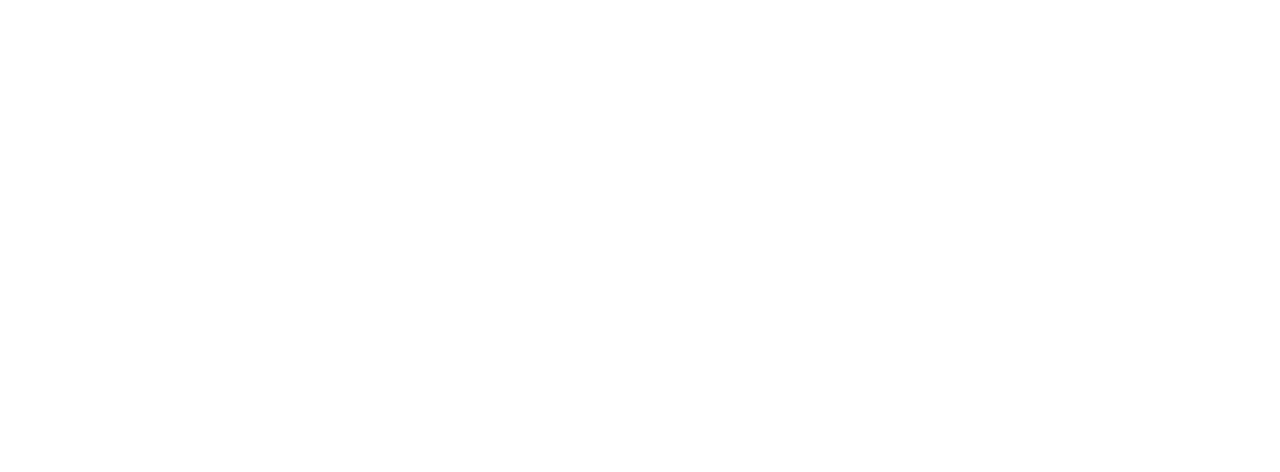
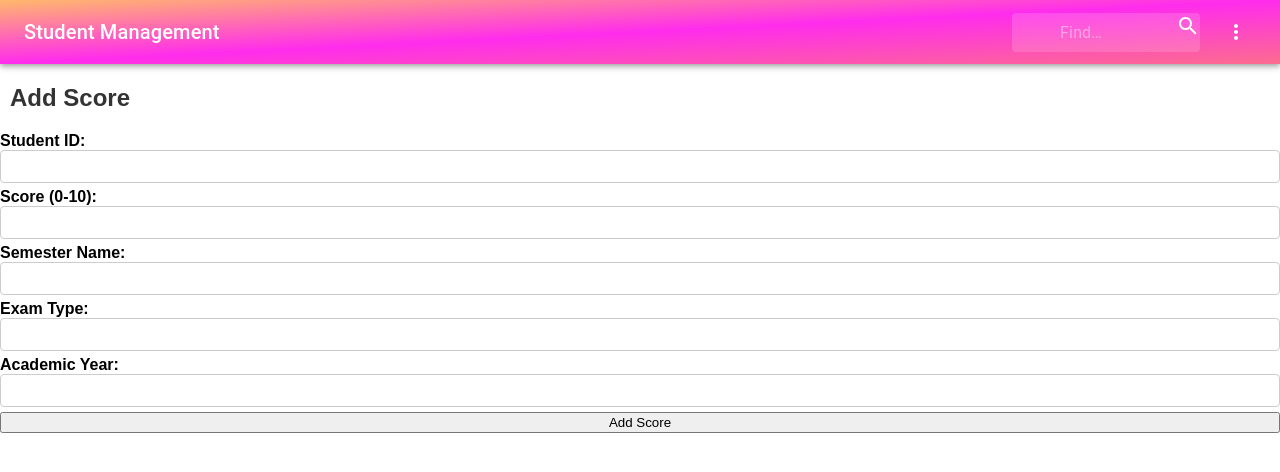
Before and after one commit to Trong-khanh/FE-ManagementSchool, a React (Create React App) app: page /teacher/score in a window 1280 px wide. Before the commit this address had no page. Shown: the top 472 px of the page. Built offline with nearby package versions, Linux system fonts and the light colour scheme.

Commit message:
Feat: View semester

```diff
--- /dev/null
+++ b/src/API /TeacherAPI.js
@@ -0,0 +1,67 @@
+import axios from 'axios';
+
+const baseLink = 'https://localhost:7201/api';
+
+const authApi = axios.create({
+    baseURL: baseLink,
+    headers: {
+        'Content-Type': 'application/json'
+    }
+});
+
+const userApi = axios.create({
+    baseURL: baseLink,
+    headers: {
+        'Content-Type': 'application/json'
+    }
+});
+
+let refreshingTokenPromise = null;
+
+userApi.interceptors.response.use(
+    (response) => response,
+    async (error) => {
+        const originalRequest = error.config;
+        if (error.response.status === 401 && !originalRequest._retry) {
+            if (!refreshingTokenPromise) {
+                originalRequest._retry = true;
+                refreshingTokenPromise = authApi.post('/Authenticate/refresh-token', { Token: localStorage.getItem('refreshToken') })
+                    .then(tokenResponse => {
+                        if (tokenResponse.data && tokenResponse.data.accessToken) {
+                            localStorage.setItem('accessToken', tokenResponse.data.accessToken);
+                            console.log('New access token received: ', tokenResponse.data.accessToken);
+                            userApi.defaults.headers['Authorization'] = `Bearer ${tokenResponse.data.accessToken}`;
+                            originalRequest.headers['Authorization'] = `Bearer ${tokenResponse.data.accessToken}`;
+                            return userApi(originalRequest);
+                        }
+                    }).finally(() => {
+                        refreshingTokenPromise = null;
+                    });
+            }
+            return refreshingTokenPromise;
+        }
+        return Promise.reject(error);
+    }
+);
+
+const ViewAllSemesters = async() =>{
+    try {
+        const response = await userApi.get(`/Teacher/ViewAllSemesters`);
+        return response.data
+    }catch (error){
+        console.error('Error', error);
+        throw error;
+    }
+}
+
+const AddScore = async (scoreDto) => {
+    try {
+        const response = await userApi.post('/Teacher/AddScore', scoreDto);
+        return response.data;
+    } catch (error) {
+        console.error('Error adding score', error);
+        throw error;
+    }
+};
+
+export { ViewAllSemesters, AddScore };
--- a/src/App.js
+++ b/src/App.js
@@ -8,7 +8,9 @@
 import AdminStudentPage from "./View /ViewAdmin/AdminStudentPage/AdminStudentPage";
 import AdminSemesterPage from "./View /ViewAdmin/Semesters/AdminSemesterPage";
 import AdminTeachersPage from "./View /ViewAdmin/AdminTeachersPage/AdminTeachersPage";
-import TeachersStudentPage from "./View /ViewTeacher/TeacherStudentPage/TeachersStudentPage";
+import Viewteacher from "./View /ViewTeacher/Viewteacher";
+import ViewSemester from "./View /ViewTeacher/ViewSemester";
+import ViewScore from "./View /ViewTeacher/ViewScore";
 
 function App() {
   return (
@@ -22,7 +24,9 @@
         <Route path="/admin" element={<HomePageAdmin />} />
         <Route path="/admin/student" element={<AdminStudentPage />} />
         <Route path="/admin/semester" element={<AdminSemesterPage />} />
-        <Route path="/teacher/student" element={<TeachersStudentPage />} />
+        <Route path="/teacher" element={<Viewteacher />} />
+        <Route path="/teacher/semester" element={<ViewSemester />} />
+        <Route path="/teacher/score" element={<ViewScore />} />
       </Routes>
     </BrowserRouter>
   );
--- a/src/Authentication/Login/LoginPage.js
+++ b/src/Authentication/Login/LoginPage.js
@@ -48,7 +48,7 @@
         if (userRole === "Admin") {
           navigate("/admin");
         } else if (userRole === "Teacher") {
-          navigate("/teacher/student");
+          navigate("/teacher");
         } else if (userRole === "Student") {
           navigate("/student/home");
         } else if (userRole === "Parent") {
--- a/src/View /NavBar.js
+++ b/src/View /NavBar.js
@@ -1,6 +1,5 @@
 import React, { useState } from "react";
-import { Link, useNavigate } from "react-router-dom";
-import axios from "axios";
+import { Link } from "react-router-dom";
 import {
   AppBar,
   Toolbar,
@@ -48,7 +47,6 @@
 
 function NavBar({ searchQuery, onSearchChange }) {
   const [anchorEl, setAnchorEl] = useState(null);
-  const navigate = useNavigate();
 
   const handleClick = (event) => {
     setAnchorEl(event.currentTarget);
@@ -59,16 +57,12 @@
   };
 
   const handleLogout = async () => {
-    const refreshToken = localStorage.getItem("refreshToken");
     try {
-
-
       localStorage.clear();
 
-      window.location.href = '/login';
+      window.location.href = "/login";
     } catch (error) {
       console.error("Logout failed", error);
-
     }
   };
 
--- a/src/View /Navbar2.js
+++ b/src/View /Navbar2.js
@@ -56,6 +56,15 @@
     setAnchorEl(null);
   };
 
+  const handleLogout = async () => {
+    try {
+      localStorage.clear();
+
+      window.location.href = "/login";
+    } catch (error) {
+      console.error("Logout failed", error);
+    }
+  };
   return (
     <AppBar
       position="static"
@@ -104,6 +113,15 @@
           >
             <MenuItem onClick={handleClose}>Score</MenuItem>
           </Link>
+
+          <Link
+            to="/teacher/semester"
+            style={{ textDecoration: "none", color: "inherit" }}
+          >
+            <MenuItem onClick={handleClose}>Semester</MenuItem>
+          </Link>
+
+          <MenuItem onClick={handleLogout}>Logout</MenuItem>
         </Menu>
       </Toolbar>
     </AppBar>
--- /dev/null
+++ b/src/View /ViewTeacher/ViewScore.js
@@ -0,0 +1,101 @@
+import React, { useState } from 'react';
+import { AddScore } from '../../API /TeacherAPI';
+import Navbar2 from '../Navbar2';
+
+const ViewScore = () => {
+    const [studentId, setStudentId] = useState('');
+    const [value, setValue] = useState('');
+    const [semesterName, setSemesterName] = useState('');
+    const [examType, setExamType] = useState('');
+    const [academicYear, setAcademicYear] = useState('');
+    const [message, setMessage] = useState('');
+    const [error, setError] = useState('');
+
+    const handleSubmit = async (e) => {
+        e.preventDefault();
+        setMessage('');
+        setError('');
+
+        const scoreDto = {
+            studentId,
+            value: parseFloat(value),
+            semesterName,
+            examType,
+            academicYear,
+        };
+
+        try {
+            await AddScore(scoreDto);
+            setMessage('Score added successfully!');
+            // Reset form
+            setStudentId('');
+            setValue('');
+            setSemesterName('');
+            setExamType('');
+            setAcademicYear('');
+        } catch (err) {
+            setError('Failed to add score: ' + err.message);
+        }
+    };
+
+    return (
+        <div>
+            <Navbar2 />
+            <h2>Add Score</h2>
+            <form onSubmit={handleSubmit} className="add-score-form">
+                <label>
+                    Student ID:
+                    <input
+                        type="text"
+                        value={studentId}
+                        onChange={(e) => setStudentId(e.target.value)}
+                        required
+                    />
+                </label>
+                <label>
+                    Score (0-10):
+                    <input
+                        type="number"
+                        value={value}
+                        onChange={(e) => setValue(e.target.value)}
+                        min="0"
+                        max="10"
+                        required
+                    />
+                </label>
+                <label>
+                    Semester Name:
+                    <input
+                        type="text"
+                        value={semesterName}
+                        onChange={(e) => setSemesterName(e.target.value)}
+                        required
+                    />
+                </label>
+                <label>
+                    Exam Type:
+                    <input
+                        type="text"
+                        value={examType}
+                        onChange={(e) => setExamType(e.target.value)}
+                        required
+                    />
+                </label>
+                <label>
+                    Academic Year:
+                    <input
+                        type="text"
+                        value={academicYear}
+                        onChange={(e) => setAcademicYear(e.target.value)}
+                        required
+                    />
+                </label>
+                <button type="submit">Add Score</button>
+            </form>
+            {message && <p className="success-message">{message}</p>}
+            {error && <p className="error-message">{error}</p>}
+        </div>
+    );
+};
+
+export default ViewScore;
--- /dev/null
+++ b/src/View /ViewTeacher/ViewSemester.js
@@ -0,0 +1,72 @@
+import React, { useEffect, useState } from 'react';
+import { ViewAllSemesters } from '../../API /TeacherAPI';
+import Navbar2 from '../Navbar2';
+
+const ViewSemester = () => {
+    const [semesters, setSemesters] = useState([]);
+    const [loading, setLoading] = useState(true);
+    const [error, setError] = useState(null);
+
+    // Handler to fetch the data
+    const fetchSemesters = async () => {
+        try {
+            const data = await ViewAllSemesters();
+            setSemesters(data);
+            setLoading(false);
+        } catch (err) {
+            setError('Failed to fetch semesters');
+            setLoading(false);
+        }
+    };
+
+    // Call the handler on component mount
+    useEffect(() => {
+        fetchSemesters();
+    }, []);
+
+    // If loading, show a loading message
+    if (loading) {
+        return <div>Loading...</div>;
+    }
+
+    // If there's an error, show the error message
+    if (error) {
+        return <div>{error}</div>;
+    }
+
+    // UI to display the table of semesters
+    return (
+        <div>
+            {/* Include the Navbar2 component */}
+            <Navbar2 />
+
+            <h2>Semesters</h2>
+            {semesters.length > 0 ? (
+                <table border="1" cellPadding="10" cellSpacing="0">
+                    <thead>
+                        <tr>
+                            <th>Semester ID</th>
+                            <th>Name</th>
+                            <th>Start Date</th>
+                            <th>End Date</th>
+                        </tr>
+                    </thead>
+                    <tbody>
+                        {semesters.map((semester) => (
+                            <tr key={semester.semesterId}>
+                                <td>{semester.semesterId}</td>
+                                <td>{semester.name}</td>
+                                <td>{new Date(semester.startDate).toLocaleDateString()}</td>
+                                <td>{new Date(semester.endDate).toLocaleDateString()}</td>
+                            </tr>
+                        ))}
+                    </tbody>
+                </table>
+            ) : (
+                <p>No semesters found.</p>
+            )}
+        </div>
+    );
+};
+
+export default ViewSemester;
--- a/src/View /ViewTeacher/TeacherStudentPage/TeachersStudentPage.js
+++ b/src/View /ViewTeacher/Viewteacher.js
@@ -1,14 +1,14 @@
 import React from 'react';
-import NavBar from "../../Navbar2";
+import NavBar from "../Navbar2";
 
-const TeachersStudentPage = () => {
+const Viewteacher = () => {
     return (
         <div>
             <NavBar /> {/* Sử dụng NavBar ở đây */}
-            <h1>Teachers Student Page</h1>
+            <h1>Teachers </h1>
             {/* Nội dung của trang */}
         </div>
     );
 }
 
-export default TeachersStudentPage;
+export default Viewteacher;
```
